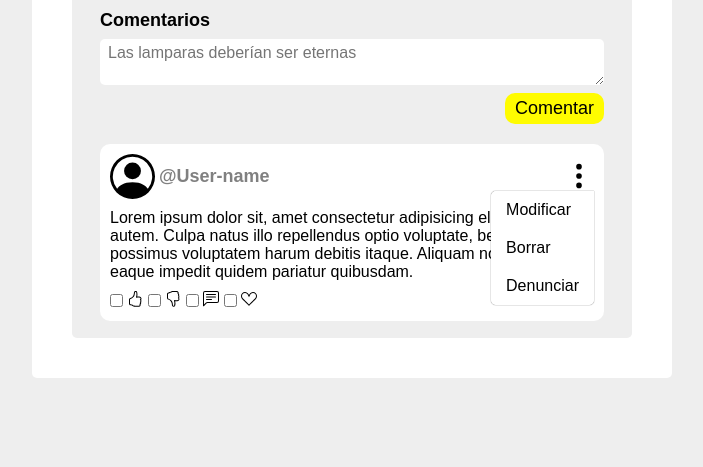
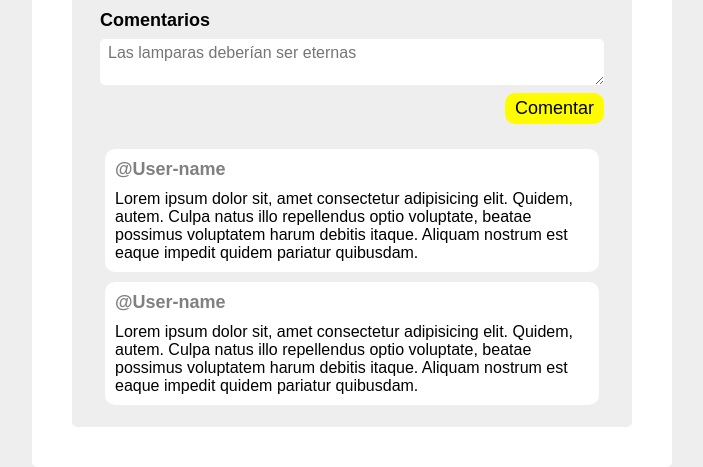
Before and after one commit to Mauricio-Monsalve/box-comments, a plain HTML site: page index.html in a window 1280 px wide. Shown: the part 430-897 px from the top of the page, without its empty margins (288-991 px from the left). Before the commit the page ends 808 px from the top, so only its background shows below. Drawn offline with Linux system fonts and the light colour scheme.

Commit message:
Simplificacion temporal de los comentarios

```diff
--- a/index.html
+++ b/index.html
@@ -23,21 +23,21 @@
                 <div id="cont-comments">
                     <div class="comment">
                         <div class="user-comment">
-                            <img src="./images/person-circle.svg" alt="User image">
+                            <!-- <img src="./images/person-circle.svg" alt="User image"> -->
                             <a href="#" class="name-comment">@User-name</a>
-                            <div class="menu-comment">
+                            <!-- <div class="menu-comment">
                                 <img src="./images/three-dots-vertical.svg" alt="Menu icon">
                                 <ul>
                                     <li>Modificar</li>
                                     <li>Borrar</li>
                                     <li>Denunciar</li>
                                 </ul>
-                            </div>
+                            </div> -->
                         </div>
                         <p class="text-comment">
                             Lorem ipsum dolor sit, amet consectetur adipisicing elit. Quidem, autem. Culpa natus illo repellendus optio voluptate, beatae possimus voluptatem harum debitis itaque. Aliquam nostrum est eaque impedit quidem pariatur quibusdam.
                         </p>
-                        <p class="reaction-comment">
+                        <!-- <p class="reaction-comment">
                             <span>
                                 <input type="checkbox">
                                 <img src="./images/hand-thumbs-up.svg" alt="Me gusta">
@@ -54,7 +54,42 @@
                                 <input type="checkbox">
                                 <img src="./images/suit-heart.svg" alt="Corazon">
                             </span>
+                        </p> -->
+                    </div>
+                    <div class="comment">
+                        <div class="user-comment">
+                            <!-- <img src="./images/person-circle.svg" alt="User image"> -->
+                            <a href="#" class="name-comment">@User-name</a>
+                            <!-- <div class="menu-comment">
+                                <img src="./images/three-dots-vertical.svg" alt="Menu icon">
+                                <ul>
+                                    <li>Modificar</li>
+                                    <li>Borrar</li>
+                                    <li>Denunciar</li>
+                                </ul>
+                            </div> -->
+                        </div>
+                        <p class="text-comment">
+                            Lorem ipsum dolor sit, amet consectetur adipisicing elit. Quidem, autem. Culpa natus illo repellendus optio voluptate, beatae possimus voluptatem harum debitis itaque. Aliquam nostrum est eaque impedit quidem pariatur quibusdam.
                         </p>
+                        <!-- <p class="reaction-comment">
+                            <span>
+                                <input type="checkbox">
+                                <img src="./images/hand-thumbs-up.svg" alt="Me gusta">
+                            </span>
+                            <span>
+                                <input type="checkbox">
+                                <img src="./images/hand-thumbs-down.svg" alt="No me gusta">
+                            </span>
+                            <span>
+                                <input type="checkbox">
+                                <img src="./images/chat-left-text.svg" alt="Responder">
+                            </span>
+                            <span>
+                                <input type="checkbox">
+                                <img src="./images/suit-heart.svg" alt="Corazon">
+                            </span>
+                        </p> -->
                     </div>
                 </div>
             </section>
--- a/style.css
+++ b/style.css
@@ -131,6 +131,7 @@ h2 {
     display: flex;
     flex-direction: column;
     gap: 10px;
+    padding: 5px;
 }
 
 .comment {
```
